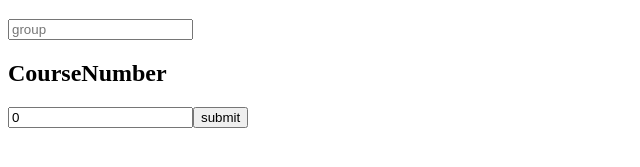
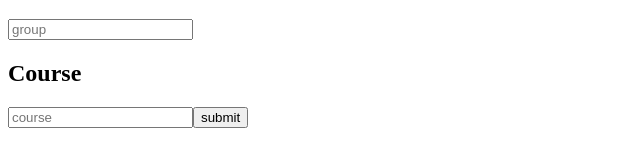
Before and after one commit to ValeryManoilov/profilecodapp, a React (Vite) app: page / in a window 1280 px wide. Shown: the part 547-714 px from the top of the page, without its empty margins (0-640 px from the left). Built offline with nearby package versions, Linux system fonts and the light colour scheme.

Commit message:
test55 commit

```diff
--- a/src/components/AdminPanel.jsx
+++ b/src/components/AdminPanel.jsx
@@ -24,6 +24,12 @@ export const Button = styled.button`
 export const ApproveButton = styled(Button)`
 `
 export const RejectButton = styled(Button)`
+`
+
+export const Title = styled.h1`
+`
+
+export const ApplicationTitle = styled.h2`
 `
 
 
@@ -68,6 +74,12 @@ function AdminPanel()
 
     return(
         <AdminPanelContainer>
+            <Title>
+                Панель администратора
+            </Title>
+            <ApplicationTitle>
+                Заявки на добавление
+            </ApplicationTitle>
             {
                 users.map((el) => (
                     <ApplicationContainer id={el.telegramId}>
--- a/src/components/HelloPage.jsx
+++ b/src/components/HelloPage.jsx
@@ -119,7 +119,7 @@ const HelloPage = () => {
                 description: values.description,
                 aboutMe: values.aboutme,
                 group: values.group,
-                courseNumber: values.courseNumber,
+                course: values.course,
             },
             {
                 headers: {
@@ -167,7 +167,7 @@ const HelloPage = () => {
             description: '',
             aboutme: '',
             group: '',
-            courseNumber: 0,
+            course: '',
         },
         validationSchema: validSchemeUser,
         onSubmit: (values) => {AddUser(values)}
@@ -254,11 +254,11 @@ const HelloPage = () => {
                                     value={formikUser.values.group}
                                     onChange={formikUser.handleChange}
                                 />
-                                <InputText>CourseNumber</InputText>
+                                <InputText>Course</InputText>
                                 <Input
-                                    placeholder="courseNumber"
-                                    id="courseNumber"
-                                    value={formikUser.values.courseNumber}
+                                    placeholder="course"
+                                    id="course"
+                                    value={formikUser.values.course}
                                     onChange={formikUser.handleChange}
                                 />
                                 <button type="submit">submit</button>
```
